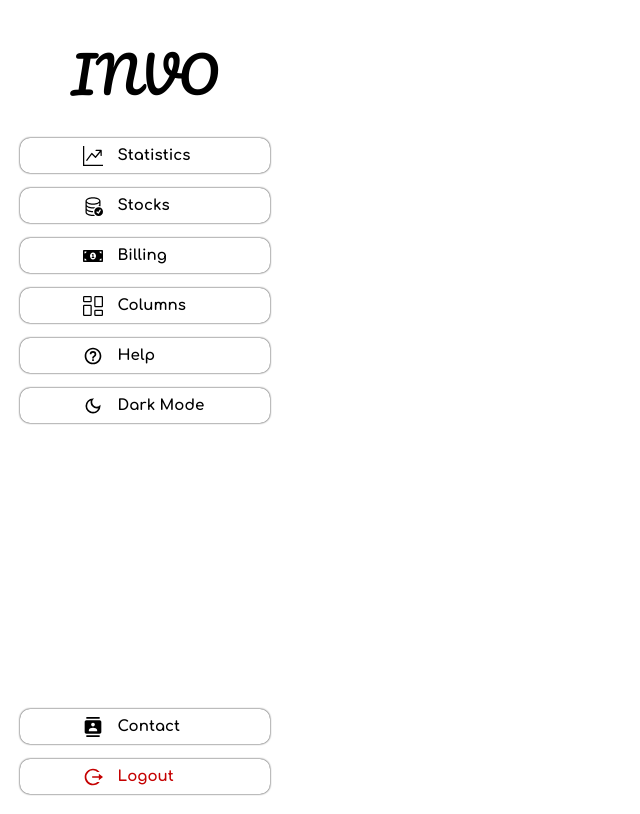
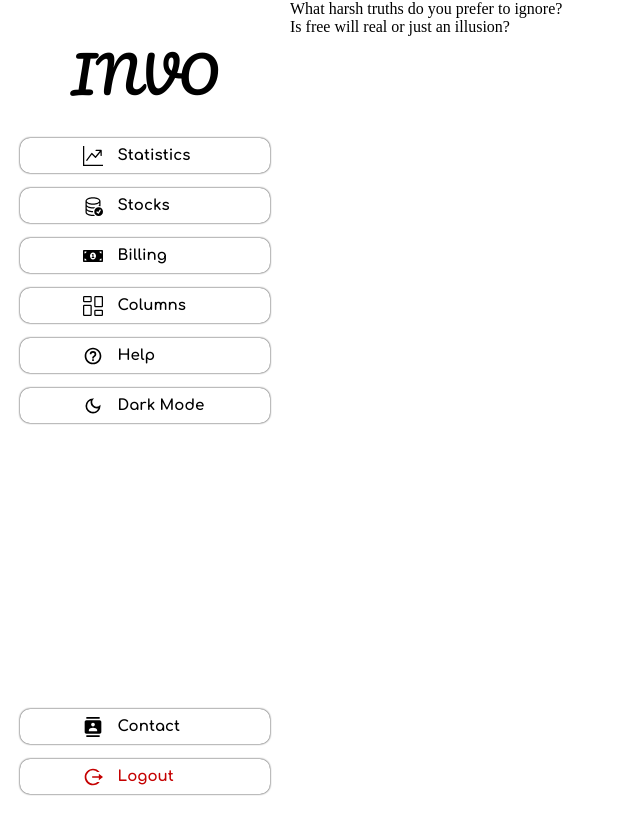
Before and after one commit to nikhitkumar00/Inventify, a React (Vite) app: page /faq in a window 1280 px wide. Shown: the whole page, without its empty margins (0-640 px from the left). Built offline with nearby package versions, Linux system fonts and the light colour scheme.

Commit message:
added demo accordion

```diff
--- a/src/Components/FAQ/Faq.jsx
+++ b/src/Components/FAQ/Faq.jsx
@@ -9,13 +9,36 @@ import {
 const Faq = () => {
   return (
     <Accordion>
-      <AccordionItem>
-        <AccordionItemHeading>
-          <AccordionItemButton></AccordionItemButton>
-        </AccordionItemHeading>
-        <AccordionItemPanel></AccordionItemPanel>
-      </AccordionItem>
-    </Accordion>
+            <AccordionItem>
+                <AccordionItemHeading>
+                    <AccordionItemButton>
+                        What harsh truths do you prefer to ignore?
+                    </AccordionItemButton>
+                </AccordionItemHeading>
+                <AccordionItemPanel>
+                    <p>
+                        Exercitation in fugiat est ut ad ea cupidatat ut in
+                        cupidatat occaecat ut occaecat consequat est minim minim
+                        esse tempor laborum consequat esse adipisicing eu
+                        reprehenderit enim.
+                    </p>
+                </AccordionItemPanel>
+            </AccordionItem>
+            <AccordionItem>
+                <AccordionItemHeading>
+                    <AccordionItemButton>
+                        Is free will real or just an illusion?
+                    </AccordionItemButton>
+                </AccordionItemHeading>
+                <AccordionItemPanel>
+                    <p>
+                        In ad velit in ex nostrud dolore cupidatat consectetur
+                        ea in ut nostrud velit in irure cillum tempor laboris
+                        sed adipisicing eu esse duis nulla non.
+                    </p>
+                </AccordionItemPanel>
+            </AccordionItem>
+        </Accordion>
   );
 };
 
```
